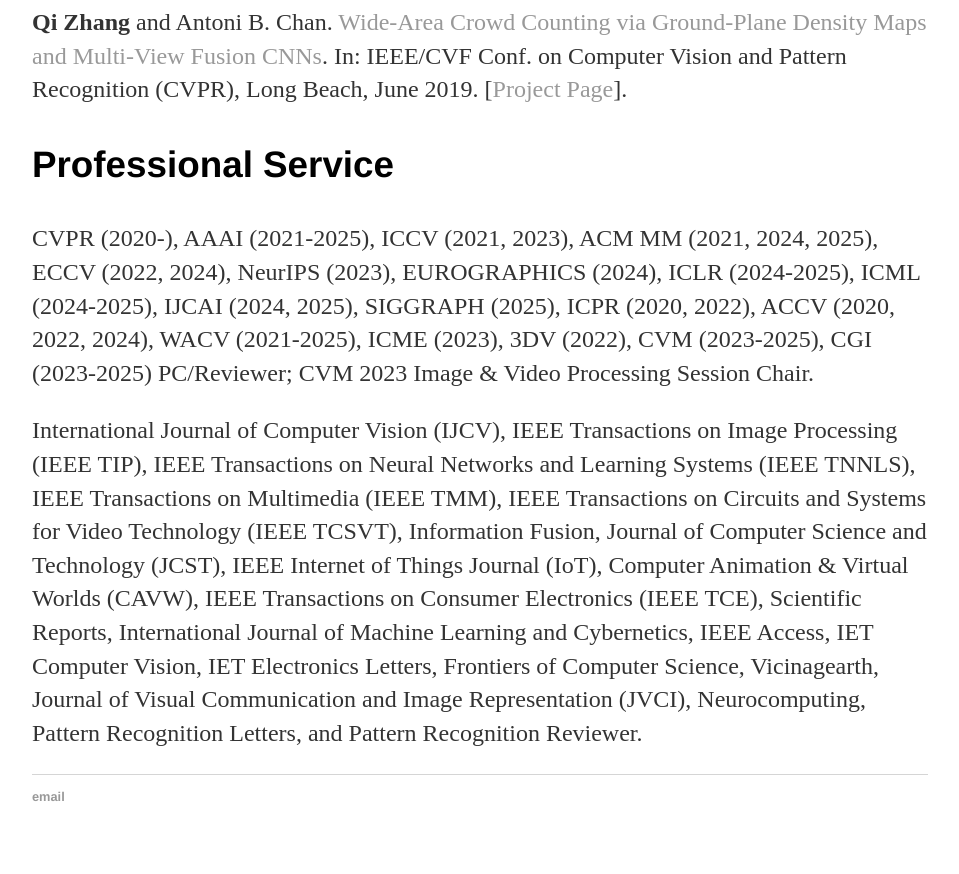
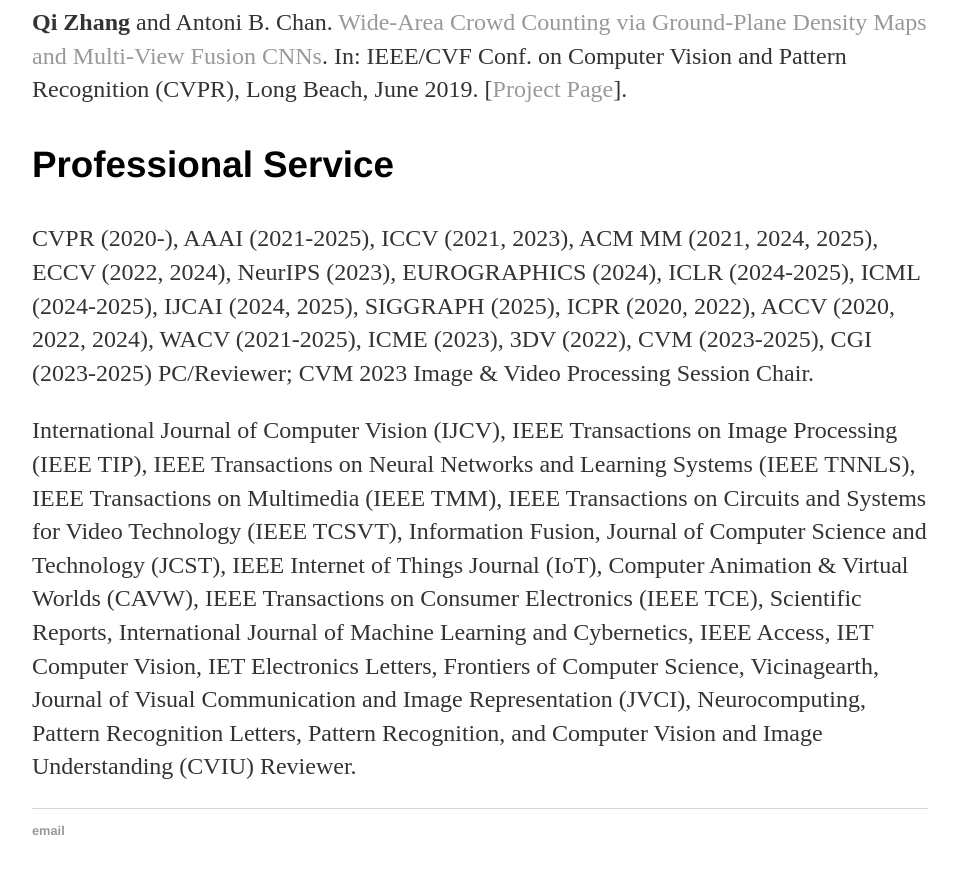
Before and after one commit to zqyq/zqyq.github.io, a Jekyll site: the page built from index.html, in a window 1280 px wide and 900 px high, scrolled down 1413 px. Shown: the top 874 px of the window, without its empty margins (160-1119 px from the left). Built offline with Jekyll 4.4.1, drawn with Linux system fonts in a browser that asks for light colours.

Commit message:
Update index.html

```diff
--- a/index.html
+++ b/index.html
@@ -75,5 +75,5 @@
 			 Information Fusion, Journal of Computer Science and Technology (JCST), IEEE Internet of Things Journal (IoT), Computer Animation & Virtual Worlds (CAVW),
 			 IEEE Transactions on Consumer Electronics (IEEE TCE), Scientific Reports, International Journal of Machine Learning and Cybernetics,
 			 IEEE Access, IET Computer Vision, IET Electronics Letters, Frontiers of Computer Science, Vicinagearth, Journal of Visual Communication and Image Representation (JVCI),
-			 Neurocomputing, Pattern Recognition Letters, and Pattern Recognition Reviewer. <p>
+			 Neurocomputing, Pattern Recognition Letters, Pattern Recognition, and Computer Vision and Image Understanding (CVIU) Reviewer. <p>
 		</div>
```
